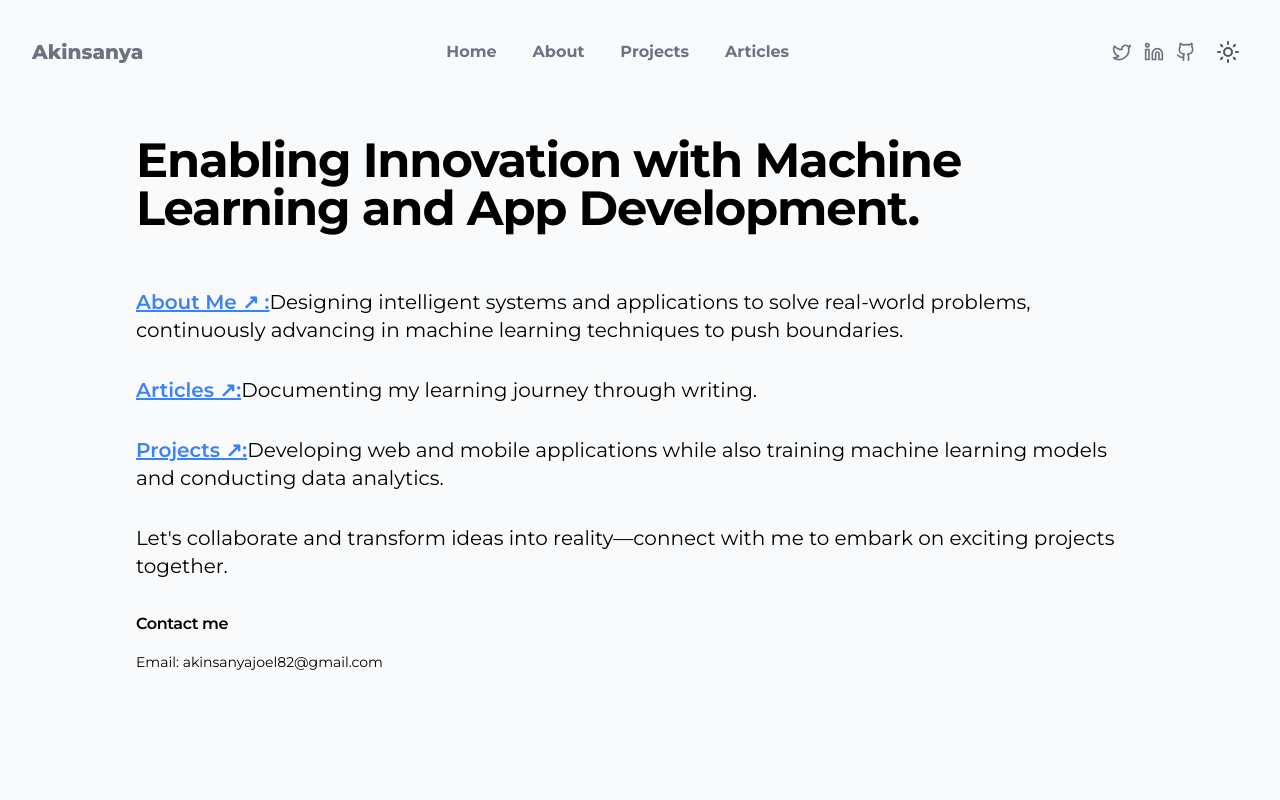
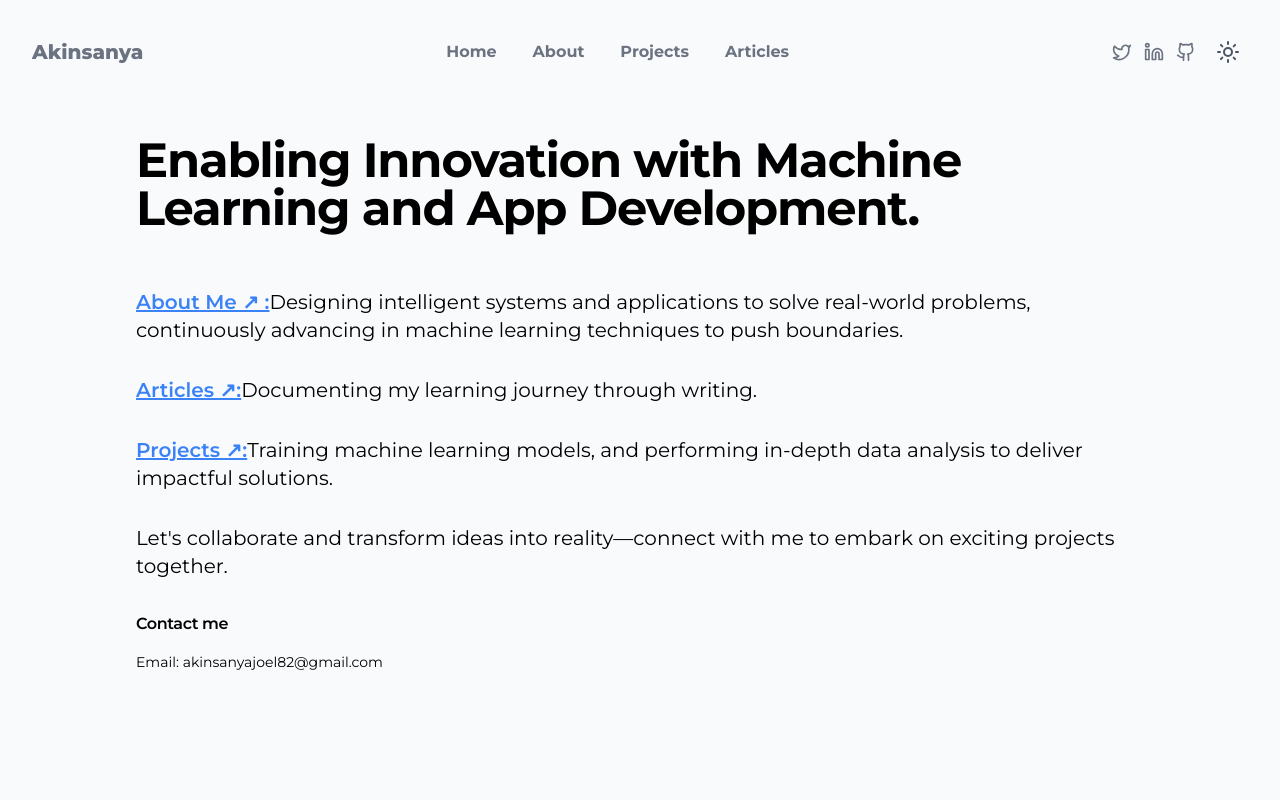
Before and after one commit to kiojoel/akinsanya, a Next.js app: page / in a window 1280 px wide. Shown: the top 800 px of the page. Built offline with nearby package versions, Linux system fonts and the light colour scheme.

Commit message:
minor change

```diff
--- a/app/page.tsx
+++ b/app/page.tsx
@@ -27,8 +27,8 @@ export default function Home() {
         <a className="text-blue-500 underline font-semibold" href="/projects">
           Projects &#x2197;:
         </a>
-        Developing web and mobile applications while also training machine
-        learning models and conducting data analytics.
+        Training machine learning models, and performing in-depth data analysis
+        to deliver impactful solutions.
       </p>
 
       <p className="text-xl text-muted-foreground mb-4">
```
